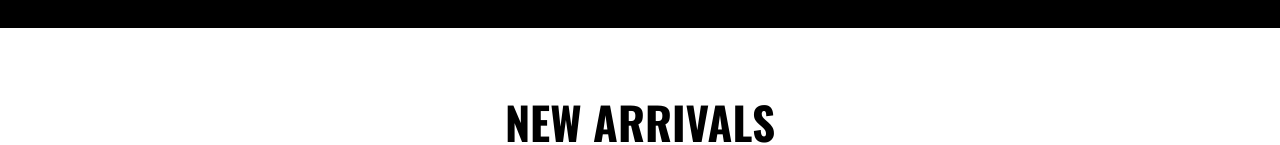
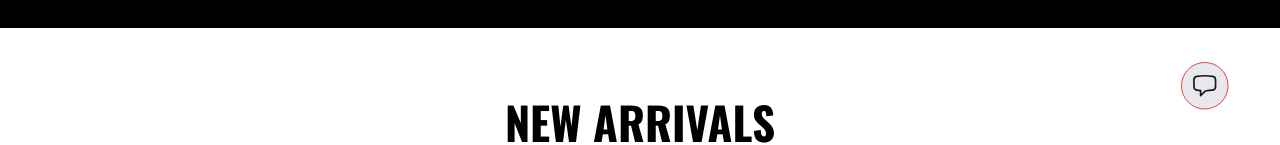
Before and after one commit to NikolozWDev/Ecommerce, a React (Vite) app in the folder front-end/: page / in a window 1280 px wide. Shown: the part 659-804 px from the top of the page. Built offline with nearby package versions, Linux system fonts and the light colour scheme; no server answers; a web font is replaced by a local one.

Commit message:
added disclaimer in homepage

```diff
--- a/front-end/src/App.jsx
+++ b/front-end/src/App.jsx
@@ -25,6 +25,7 @@ import VerifyEmailSecond from "./pages/authenticatePage/components/VerifyEmailSe
 import VerifiedResetRoute from "./pages/authenticatePage/components/VerifiedResetRoute";
 import ChangePassword from "./pages/authenticatePage/components/ChangePassword";
 import ScrollToTop from "./components/ScrollToTop";
+import Disclaimer from "./components/Disclaimer";
 
 const App = () => {
 
@@ -55,7 +56,7 @@ const App = () => {
               if(section === "selling" && homeSelling.current) homeSelling.current.scrollIntoView({ behavior: "smooth" })
               if(section === "browseStyle" && homeBrowseStyle.current) homeBrowseStyle.current.scrollIntoView({ behavior: "smooth" })
             }} />
-            <div>
+            <div className="relative">
               <Routes>
                 <Route
                   path="/product/:id"
@@ -99,6 +100,7 @@ const App = () => {
                 <Route path="/register" element={<Register />} />
                 <Route path="*" element={<NotFound />} />
               </Routes>
+              <Disclaimer />
             </div>
             <Footer />
           </Router>
--- a/front-end/src/api.js
+++ b/front-end/src/api.js
@@ -1,7 +1,10 @@
 import axios from 'axios'
 import { ACCESS_TOKEN } from './constants'
 
-const baseURL = import.meta.env.VITE_BACKEND_URL;
+const baseURL =
+  import.meta.env.MODE === "development"
+    ? "http://127.0.0.1:8000/"
+    : import.meta.env.VITE_BACKEND_URL;
 
 const api = axios.create({
     baseURL: baseURL,
--- /dev/null
+++ b/front-end/src/components/Disclaimer.jsx
@@ -0,0 +1,83 @@
+import React from "react"
+
+const Disclaimer = () => {
+
+    const [messageOpen, setMessageOpen] = React.useState(false)
+    function messageControl() {
+        if(messageOpen) {
+            setMessageOpen(false)
+        } else {
+            setMessageOpen(true)
+        }
+    }
+
+    return (
+<div
+  className={`
+    fixed z-[100] bottom-[20px] right-[20px] lg:bottom-[40px] lg:right-[60px]
+    flex flex-row items-start
+    transition-all duration-300 ease-in-out
+    ${
+      messageOpen
+        ? "bg-gray-800 border border-red-600 rounded-[12px] w-[200px] h-[300px] md:w-[250px] md:h-[350px] opacity-100 scale-100"
+        : "w-[40px] h-[40px] opacity-90 scale-95"
+    }
+  `}
+>
+<div
+  onClick={messageControl}
+  className={`
+    flex justify-center items-center
+    w-[40px] h-[40px]
+    bg-gray-200 border border-red-600
+    transition-all duration-300 ease-in-out cursor-pointer
+    lg:p-[10px] lg:w-[50px] lg:h-[50px]
+    ${messageOpen ? "lg:p-[10px]" : ""}
+    ${messageOpen ? "rounded-tl-[12px] border-l-0" : "rounded-full"}
+  `}
+>
+  {messageOpen ? (
+    <svg
+      xmlns="http://www.w3.org/2000/svg"
+      fill="none"
+      viewBox="0 0 24 24"
+      strokeWidth="1.5"
+      stroke="currentColor"
+      className="w-6 h-6 md:w-[30px] md:h-[30px] lg:w-[10px] lg:h-[10px]"
+    >
+      <path
+        strokeLinecap="round"
+        strokeLinejoin="round"
+        d="M6 18 18 6M6 6l12 12"
+      />
+    </svg>
+  ) : (
+    <svg
+      xmlns="http://www.w3.org/2000/svg"
+      fill="none"
+      viewBox="0 0 24 24"
+      strokeWidth="1.5"
+      stroke="currentColor"
+      className="w-6 h-6 md:w-[30px] md:h-[30px]"
+    >
+      <path
+        strokeLinecap="round"
+        strokeLinejoin="round"
+        d="M2.25 12.76c0 1.6 1.123 2.994 2.707 3.227 1.087.16 2.185.283 3.293.369V21l4.076-4.076a1.526 1.526 0 0 1 1.037-.443 48.282 48.282 0 0 0 5.68-.494c1.584-.233 2.707-1.626 2.707-3.228V6.741c0-1.602-1.123-2.995-2.707-3.228A48.394 48.394 0 0 0 12 3c-2.392 0-4.744.175-7.043.513C3.373 3.746 2.25 5.14 2.25 6.741v6.018Z"
+      />
+    </svg>
+  )}
+</div>
+  {messageOpen && (
+        <p className="pt-[20px] pl-[5px] pr-[20px] mt-[30px] md:text-[16px] text-sm text-gray-400 italic">
+        ⚠️ <span className="font-semibold text-gray-300">Disclaimer:</span> This project is built for
+        <span className="font-semibold text-white"> practice purposes only</span>.
+        It runs on a <span className="font-semibold text-white">free hosting server</span>, so you may
+        experience bugs, delays, or unexpected behavior.
+        🚧 The project is <span className="font-semibold text-white">actively evolving</span> and will be improved over time.
+        </p>
+  )}
+</div>
+    )
+}
+export default Disclaimer
--- a/front-end/src/output.css
+++ b/front-end/src/output.css
@@ -1030,6 +1030,10 @@ body::-webkit-scrollbar-thumb {
   width: 16px;
 }
 
+.w-\[200px\]{
+  width: 200px;
+}
+
 .w-\[20px\]{
   width: 20px;
 }
@@ -1147,11 +1151,6 @@ body::-webkit-scrollbar-thumb {
   transform: translate(var(--tw-translate-x), var(--tw-translate-y)) rotate(var(--tw-rotate)) skewX(var(--tw-skew-x)) skewY(var(--tw-skew-y)) scaleX(var(--tw-scale-x)) scaleY(var(--tw-scale-y));
 }
 
-.translate-x-\[50px\]{
-  --tw-translate-x: 50px;
-  transform: translate(var(--tw-translate-x), var(--tw-translate-y)) rotate(var(--tw-rotate)) skewX(var(--tw-skew-x)) skewY(var(--tw-skew-y)) scaleX(var(--tw-scale-x)) scaleY(var(--tw-scale-y));
-}
-
 .translate-y-\[-1500px\]{
   --tw-translate-y: -1500px;
   transform: translate(var(--tw-translate-x), var(--tw-translate-y)) rotate(var(--tw-rotate)) skewX(var(--tw-skew-x)) skewY(var(--tw-skew-y)) scaleX(var(--tw-scale-x)) scaleY(var(--tw-scale-y));
@@ -1169,6 +1168,18 @@ body::-webkit-scrollbar-thumb {
 
 .translate-y-\[0px\]{
   --tw-translate-y: 0px;
+  transform: translate(var(--tw-translate-x), var(--tw-translate-y)) rotate(var(--tw-rotate)) skewX(var(--tw-skew-x)) skewY(var(--tw-skew-y)) scaleX(var(--tw-scale-x)) scaleY(var(--tw-scale-y));
+}
+
+.scale-100{
+  --tw-scale-x: 1;
+  --tw-scale-y: 1;
+  transform: translate(var(--tw-translate-x), var(--tw-translate-y)) rotate(var(--tw-rotate)) skewX(var(--tw-skew-x)) skewY(var(--tw-skew-y)) scaleX(var(--tw-scale-x)) scaleY(var(--tw-scale-y));
+}
+
+.scale-95{
+  --tw-scale-x: .95;
+  --tw-scale-y: .95;
   transform: translate(var(--tw-translate-x), var(--tw-translate-y)) rotate(var(--tw-rotate)) skewX(var(--tw-skew-x)) skewY(var(--tw-skew-y)) scaleX(var(--tw-scale-x)) scaleY(var(--tw-scale-y));
 }
 
@@ -1633,6 +1644,10 @@ body::-webkit-scrollbar-thumb {
   border-bottom-right-radius: 24px;
 }
 
+.rounded-tl-\[12px\]{
+  border-top-left-radius: 12px;
+}
+
 .rounded-tl-\[22px\]{
   border-top-left-radius: 22px;
 }
@@ -1659,6 +1674,10 @@ body::-webkit-scrollbar-thumb {
 
 .border-b-\[1px\]{
   border-bottom-width: 1px;
+}
+
+.border-l-0{
+  border-left-width: 0px;
 }
 
 .border-r-\[1px\]{
@@ -1747,6 +1766,11 @@ body::-webkit-scrollbar-thumb {
   background-color: rgb(156 163 175 / var(--tw-bg-opacity));
 }
 
+.bg-gray-800{
+  --tw-bg-opacity: 1;
+  background-color: rgb(31 41 55 / var(--tw-bg-opacity));
+}
+
 .bg-gray-900{
   --tw-bg-opacity: 1;
   background-color: rgb(17 24 39 / var(--tw-bg-opacity));
@@ -1969,6 +1993,11 @@ body::-webkit-scrollbar-thumb {
   padding-bottom: 8px;
 }
 
+.px-\[0px\]{
+  padding-left: 0px;
+  padding-right: 0px;
+}
+
 .pb-\[0px\]{
   padding-bottom: 0px;
 }
@@ -2059,6 +2088,22 @@ body::-webkit-scrollbar-thumb {
 
 .pt-\[90px\]{
   padding-top: 90px;
+}
+
+.pl-\[5px\]{
+  padding-left: 5px;
+}
+
+.pr-\[10px\]{
+  padding-right: 10px;
+}
+
+.pr-\[15px\]{
+  padding-right: 15px;
+}
+
+.pr-\[20px\]{
+  padding-right: 20px;
 }
 
 .text-center{
@@ -2144,6 +2189,10 @@ body::-webkit-scrollbar-thumb {
   text-transform: uppercase;
 }
 
+.italic{
+  font-style: italic;
+}
+
 .leading-\[30px\]{
   line-height: 30px;
 }
@@ -2172,6 +2221,16 @@ body::-webkit-scrollbar-thumb {
   color: rgb(37 99 235 / var(--tw-text-opacity));
 }
 
+.text-gray-300{
+  --tw-text-opacity: 1;
+  color: rgb(209 213 219 / var(--tw-text-opacity));
+}
+
+.text-gray-400{
+  --tw-text-opacity: 1;
+  color: rgb(156 163 175 / var(--tw-text-opacity));
+}
+
 .text-gray-500{
   --tw-text-opacity: 1;
   color: rgb(107 114 128 / var(--tw-text-opacity));
@@ -2217,6 +2276,14 @@ body::-webkit-scrollbar-thumb {
 
 .opacity-0{
   opacity: 0;
+}
+
+.opacity-100{
+  opacity: 1;
+}
+
+.opacity-90{
+  opacity: 0.9;
 }
 
 .opacity-\[0\.5\]{
@@ -2317,6 +2384,10 @@ body::-webkit-scrollbar-thumb {
   transition-duration: 2s;
 }
 
+.ease-in-out{
+  transition-timing-function: cubic-bezier(0.4, 0, 0.2, 1);
+}
+
 .\[-webkit-appearance\:none\]{
   -webkit-appearance: none;
 }
@@ -2526,8 +2597,24 @@ body::-webkit-scrollbar-thumb {
     display: none;
   }
 
+  .md\:h-\[30px\]{
+    height: 30px;
+  }
+
+  .md\:h-\[350px\]{
+    height: 350px;
+  }
+
   .md\:w-\[230px\]{
     width: 230px;
+  }
+
+  .md\:w-\[250px\]{
+    width: 250px;
+  }
+
+  .md\:w-\[30px\]{
+    width: 30px;
   }
 
   .md\:w-\[40\%\]{
@@ -2596,12 +2683,36 @@ body::-webkit-scrollbar-thumb {
     padding-bottom: 30px;
   }
 
+  .md\:text-\[18px\]{
+    font-size: 18px;
+  }
+
   .md\:text-\[30px\]{
     font-size: 30px;
   }
+
+  .md\:text-\[16px\]{
+    font-size: 16px;
+  }
 }
 
 @media (min-width: 976px){
+  .lg\:bottom-\[60px\]{
+    bottom: 60px;
+  }
+
+  .lg\:right-\[80px\]{
+    right: 80px;
+  }
+
+  .lg\:bottom-\[40px\]{
+    bottom: 40px;
+  }
+
+  .lg\:right-\[60px\]{
+    right: 60px;
+  }
+
   .lg\:block{
     display: block;
   }
@@ -2618,6 +2729,22 @@ body::-webkit-scrollbar-thumb {
     height: 44px;
   }
 
+  .lg\:h-\[60px\]{
+    height: 60px;
+  }
+
+  .lg\:h-\[50px\]{
+    height: 50px;
+  }
+
+  .lg\:h-\[20px\]{
+    height: 20px;
+  }
+
+  .lg\:h-\[10px\]{
+    height: 10px;
+  }
+
   .lg\:w-\[220px\]{
     width: 220px;
   }
@@ -2650,6 +2777,22 @@ body::-webkit-scrollbar-thumb {
     width: 70%;
   }
 
+  .lg\:w-\[60px\]{
+    width: 60px;
+  }
+
+  .lg\:w-\[50px\]{
+    width: 50px;
+  }
+
+  .lg\:w-\[20px\]{
+    width: 20px;
+  }
+
+  .lg\:w-\[10px\]{
+    width: 10px;
+  }
+
   .lg\:flex-row{
     flex-direction: row;
   }
@@ -2686,8 +2829,16 @@ body::-webkit-scrollbar-thumb {
     gap: 36px;
   }
 
+  .lg\:p-\[10px\]{
+    padding: 10px;
+  }
+
   .lg\:p-\[30px\]{
     padding: 30px;
+  }
+
+  .lg\:p-\[50px\]{
+    padding: 50px;
   }
 
   .lg\:px-\[40px\]{
--- a/front-end/src/pages/basketPage/BasketPage.jsx
+++ b/front-end/src/pages/basketPage/BasketPage.jsx
@@ -5,6 +5,7 @@ import { CartContext } from "../../components/CartContext";
 import { Link } from "react-router-dom";
 import api from "../../api";
 import Loading from "../../components/Loading";
+import { useNavigate } from "react-router-dom";
 
 const BasketPage = ({getItems}) => {
 
@@ -17,6 +18,7 @@ const BasketPage = ({getItems}) => {
   const [promoCorrect, setPromoCorrect] = React.useState(null)
   const [totalItems, setTotalItems] = React.useState("")
   const [totalProducts, setTotalProducts] = React.useState("")
+  const navigate = useNavigate()
   const [loading, setLoading] = React.useState(false)
   async function basketProducts() {
     setLoading(true)
@@ -192,6 +194,7 @@ const BasketPage = ({getItems}) => {
       setLoading(false)
       return;
     }
+    navigate("/")
     await api.post("api/shipping-address/", {address: address, city: city, district: district, state: state, postal_code: zipCode, qualification: qualification, current_status: status})
     setAddress("")
     setCity("")
```
Also changed, not shown: 1 other file (tests, documents, lock files or other folders).
